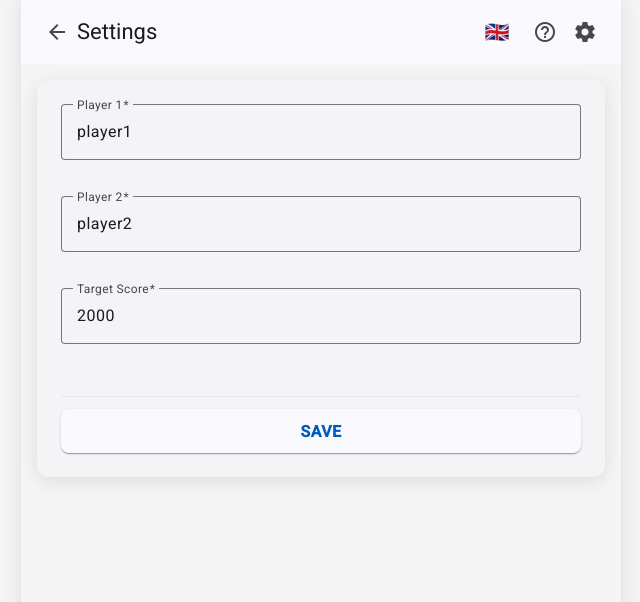
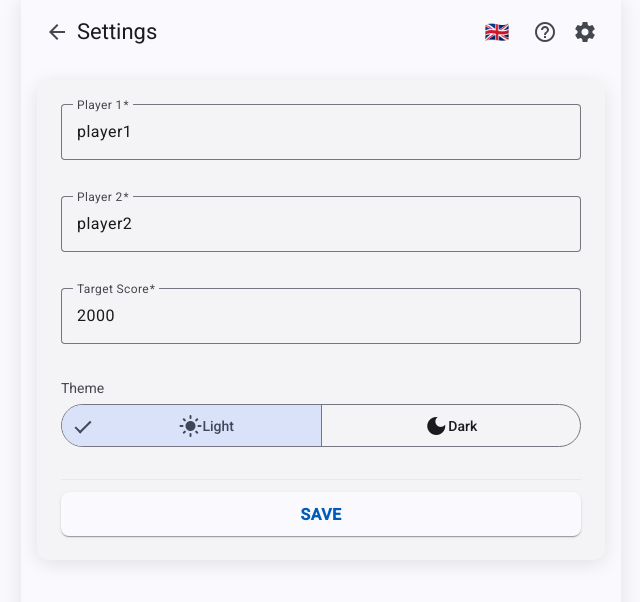
Before and after one commit to kamenitxan/Farkle-PWA, an Angular app: page /settings in a window 1280 px wide. Shown: the top 602 px of the page, without its empty margins (319-959 px from the left). Built offline with nearby package versions, Linux system fonts and the light colour scheme.

Commit message:
Add theme selection to settings and update styles for dark mode support

```diff
--- a/angular.json
+++ b/angular.json
@@ -37,7 +37,6 @@
               }
             ],
             "styles": [
-              "@angular/material/prebuilt-themes/azure-blue.css",
               "src/styles.scss"
             ],
             "scripts": []
@@ -118,7 +117,6 @@
               }
             ],
             "styles": [
-              "@angular/material/prebuilt-themes/azure-blue.css",
               "src/styles.scss"
             ],
             "scripts": []
--- a/src/app/app.component.ts
+++ b/src/app/app.component.ts
@@ -1,7 +1,9 @@
-import {Component} from '@angular/core';
+import {Component, effect, inject} from '@angular/core';
 import {NavigationEnd, Router, RouterOutlet} from '@angular/router';
 import {HeaderComponent} from './header/header.component';
 import {filter} from 'rxjs';
+import {DOCUMENT} from '@angular/common';
+import {SettingsService} from './services/settings.service';
 
 @Component({
   selector: 'app-root',
@@ -18,6 +20,13 @@ export class AppComponent {
   constructor(
     private readonly router: Router,
   ) {
+    const doc = inject(DOCUMENT);
+    const settingsService = inject(SettingsService);
+
+    effect(() => {
+      doc.documentElement.classList.toggle('dark-theme', settingsService.theme() === 'dark');
+    });
+
     router.events.pipe(
       filter(event => event instanceof NavigationEnd)
     ).subscribe(event => {
--- a/src/app/pages/game/scoreboard/scoreboard.component.scss
+++ b/src/app/pages/game/scoreboard/scoreboard.component.scss
@@ -16,31 +16,32 @@
 }
 
 .scoreboard.active {
-  border: 2px solid #667eea;
-  box-shadow: 0 0 0 4px rgba(102, 126, 234, 0.1), 0 4px 12px rgba(102, 126, 234, 0.2);
+  border: 2px solid var(--mat-sys-primary);
+  box-shadow: 0 0 0 4px color-mix(in srgb, var(--mat-sys-primary) 10%, transparent),
+  0 4px 12px color-mix(in srgb, var(--mat-sys-primary) 20%, transparent);
 }
 
 .player-section {
   margin-bottom: 8px;
   padding-bottom: 8px;
-  border-bottom: 2px solid rgba(102, 126, 234, 0.2);
+  border-bottom: 2px solid color-mix(in srgb, var(--mat-sys-primary) 20%, transparent);
 }
 
 .player-name {
   margin: 0;
   font-size: 15px;
   font-weight: 700;
-  color: #333;
+  color: var(--mat-sys-on-surface);
   letter-spacing: 0.3px;
 }
 
 .score-display {
   margin-bottom: 8px;
   padding: 8px;
-  background: linear-gradient(135deg, #667eea 0%, #764ba2 100%);
+  background: linear-gradient(135deg, var(--mat-sys-primary) 0%, var(--mat-sys-tertiary) 100%);
   border-radius: 6px;
   text-align: center;
-  color: white;
+  color: var(--mat-sys-on-primary);
 }
 
 .main-score {
@@ -70,8 +71,8 @@
 .stat {
   padding: 6px;
   border-radius: 5px;
-  background-color: rgba(102, 126, 234, 0.1);
-  border: 1px solid rgba(102, 126, 234, 0.2);
+  background-color: color-mix(in srgb, var(--mat-sys-primary) 10%, transparent);
+  border: 1px solid color-mix(in srgb, var(--mat-sys-primary) 20%, transparent);
   display: flex;
   flex-direction: column;
   align-items: center;
@@ -83,11 +84,11 @@
   font-weight: 600;
   text-transform: uppercase;
   letter-spacing: 0.4px;
-  color: rgba(0, 0, 0, 0.6);
+  color: var(--mat-sys-on-surface-variant);
 }
 
 .stat-value {
   font-size: 18px;
   font-weight: 700;
-  color: #667eea;
+  color: var(--mat-sys-primary);
 }
--- a/src/app/pages/settings/settings.component.html
+++ b/src/app/pages/settings/settings.component.html
@@ -17,6 +17,20 @@
           <input matInput formControlName="targetScore" type="number" required data-testid="targetScore">
         </mat-form-field>
 
+        <div class="theme-section">
+          <span class="theme-label" i18n>Theme</span>
+          <mat-button-toggle-group formControlName="theme" aria-label="Theme">
+            <mat-button-toggle value="light">
+              <mat-icon>light_mode</mat-icon>
+              <span i18n>Light</span>
+            </mat-button-toggle>
+            <mat-button-toggle value="dark">
+              <mat-icon>dark_mode</mat-icon>
+              <span i18n>Dark</span>
+            </mat-button-toggle>
+          </mat-button-toggle-group>
+        </div>
+
         <div class="button-container">
           <button mat-raised-button color="primary" type="submit" [disabled]="!form.valid" i18n>Save</button>
         </div>
--- a/src/app/pages/settings/settings.component.scss
+++ b/src/app/pages/settings/settings.component.scss
@@ -5,7 +5,7 @@
   width: 100%;
   overflow: auto;
   padding: 16px;
-  background: #f5f5f5;
+  background: var(--mat-sys-background);
 }
 
 .settings-container {
@@ -54,6 +54,28 @@
   border-top: 1px solid rgba(102, 126, 234, 0.1);
 }
 
+.theme-section {
+  display: flex;
+  flex-direction: column;
+  gap: 8px;
+
+  .theme-label {
+    font-size: 14px;
+    color: var(--mat-sys-on-surface-variant);
+  }
+
+  mat-button-toggle-group {
+    width: 100%;
+
+    mat-button-toggle {
+      flex: 1;
+      display: flex;
+      align-items: center;
+      gap: 6px;
+    }
+  }
+}
+
 button {
   flex: 1;
   height: 44px;
--- a/src/app/pages/settings/settings.component.ts
+++ b/src/app/pages/settings/settings.component.ts
@@ -1,11 +1,13 @@
 import {Component, inject} from '@angular/core';
-import {SettingsService} from '../../services/settings.service';
+import {AppTheme, SettingsService} from '../../services/settings.service';
 import {FormBuilder, ReactiveFormsModule, Validators} from '@angular/forms';
 import {MatFormField, MatLabel} from '@angular/material/form-field';
 import {MatInputModule} from '@angular/material/input';
 import {Router} from '@angular/router';
 import {MatCard, MatCardContent} from '@angular/material/card';
 import {MatButton} from '@angular/material/button';
+import {MatButtonToggleModule} from '@angular/material/button-toggle';
+import {MatIconModule} from '@angular/material/icon';
 
 @Component({
   selector: 'app-settings',
@@ -16,7 +18,9 @@ import {MatButton} from '@angular/material/button';
     MatInputModule,
     MatCard,
     MatCardContent,
-    MatButton
+    MatButton,
+    MatButtonToggleModule,
+    MatIconModule,
   ],
   templateUrl: './settings.component.html',
   styleUrl: './settings.component.scss'
@@ -28,6 +32,7 @@ export class SettingsComponent {
     player1Name: ['', [Validators.required]],
     player2Name: ['', [Validators.required]],
     targetScore: [2000, [Validators.required, Validators.min(100)]],
+    theme: ['light'],
   });
 
   constructor(
@@ -35,15 +40,19 @@ export class SettingsComponent {
     private readonly router: Router
   ) {
     this.settingsService.player1NameObservable.subscribe(player1Name => {
-      console.log("patching player1Name", player1Name);
       this.form.patchValue({player1Name: player1Name});
-    })
+    });
     this.settingsService.player2NameObservable.subscribe(player2Name => {
       this.form.patchValue({player2Name: player2Name});
-    })
+    });
     this.settingsService.targetScoreObservable.subscribe(targetScore => {
       this.form.patchValue({targetScore: targetScore});
-    })
+    });
+    this.form.patchValue({theme: this.settingsService.theme()});
+
+    this.form.get('theme')!.valueChanges.subscribe(theme => {
+      this.settingsService.updateTheme((theme ?? 'light') as AppTheme);
+    });
   }
 
   onSubmit() {
--- a/src/app/services/settings.service.ts
+++ b/src/app/services/settings.service.ts
@@ -1,5 +1,7 @@
-import {Injectable, Optional, SkipSelf} from '@angular/core';
+import {Injectable, Optional, signal, SkipSelf} from '@angular/core';
 import {BehaviorSubject} from 'rxjs';
+
+export type AppTheme = 'light' | 'dark';
 
 @Injectable({
   providedIn: 'root'
@@ -9,9 +11,11 @@ export class SettingsService {
   private readonly STORAGE_KEY_PLAYER1 = 'farkle_player1_name';
   private readonly STORAGE_KEY_PLAYER2 = 'farkle_player2_name';
   private readonly STORAGE_KEY_TARGET_SCORE = 'farkle_target_score';
+  private readonly STORAGE_KEY_THEME = 'farkle_theme';
   private readonly DEFAULT_PLAYER1 = 'player1';
   private readonly DEFAULT_PLAYER2 = 'player2';
   private readonly DEFAULT_TARGET_SCORE = 2000;
+  private readonly DEFAULT_THEME: AppTheme = 'light';
 
   private readonly _player1NameSubject = new BehaviorSubject<string>(this.getFromStorage(this.STORAGE_KEY_PLAYER1, this.DEFAULT_PLAYER1));
   private readonly _player2NameSubject = new BehaviorSubject<string>(this.getFromStorage(this.STORAGE_KEY_PLAYER2, this.DEFAULT_PLAYER2));
@@ -20,6 +24,11 @@ export class SettingsService {
 
   private readonly _targetScoreSubject = new BehaviorSubject<number>(this.getFromStorageNumber(this.STORAGE_KEY_TARGET_SCORE, this.DEFAULT_TARGET_SCORE));
   targetScoreObservable = this._targetScoreSubject.asObservable();
+
+  private readonly _theme = signal<AppTheme>(
+      this.getFromStorage(this.STORAGE_KEY_THEME, this.DEFAULT_THEME) as AppTheme
+  );
+  readonly theme = this._theme.asReadonly();
 
   constructor(@Optional() @SkipSelf() parent?: SettingsService) {
     console.log("SERVICE CONSTRUCTOR");
@@ -72,6 +81,11 @@ export class SettingsService {
     this.saveToStorage(this.STORAGE_KEY_TARGET_SCORE, targetScore.toString());
   }
 
+  updateTheme(theme: AppTheme) {
+    this._theme.set(theme);
+    this.saveToStorage(this.STORAGE_KEY_THEME, theme);
+  }
+
   getTargetScore(): number {
     return this._targetScoreSubject.value;
   }
--- a/src/styles.scss
+++ b/src/styles.scss
@@ -1,4 +1,24 @@
-/* You can add global styles to this file, and also import other style files */
+@use '@angular/material' as mat;
+
+html {
+  @include mat.theme((
+    color: (
+      theme-type: light,
+      primary: mat.$azure-palette,
+    ),
+    typography: Roboto,
+    density: 0,
+  ));
+}
+
+html.dark-theme {
+  @include mat.theme((
+    color: (
+      theme-type: dark,
+      primary: mat.$azure-palette,
+    ),
+  ));
+}
 
 * {
   box-sizing: border-box;
@@ -18,7 +38,7 @@ body {
   font-family: Roboto, "Helvetica Neue", sans-serif;
   display: flex;
   justify-content: center;
-  background-color: #f5f5f5;
+  background-color: var(--mat-sys-background);
 }
 
 app-root {
@@ -28,7 +48,7 @@ app-root {
   width: 100vw;
   max-width: 600px;
   overflow: hidden;
-  background-color: white;
+  background-color: var(--mat-sys-surface);
   box-shadow: 0 0 20px rgba(0, 0, 0, 0.1);
 
   @media (max-width: 600px) {
```
